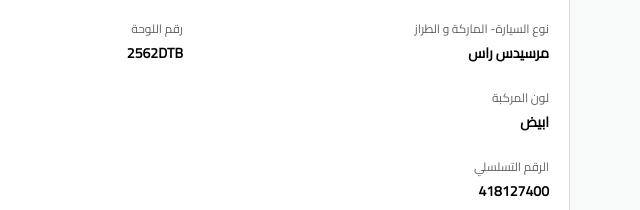
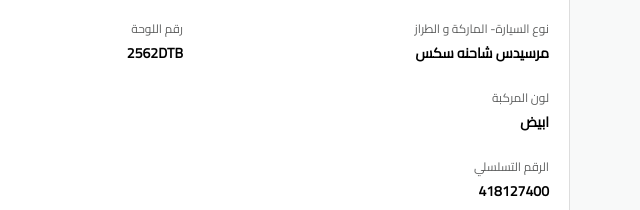
Before and after one commit to naql-sa-s-com4/2562DTB, a plain HTML site: page index.html in a window 1280 px wide. Shown: the part 886-1096 px from the top of the page, 640-1280 px from the left. Drawn offline with Linux system fonts and the light colour scheme.

Commit message:
Update index.html

```diff
--- a/index.html
+++ b/index.html
@@ -67,7 +67,7 @@
                 <div class="section-content">
                     <div>
                         <div class="text"> <span class="work">نوع السيارة-</span > الماركة <span class="marka"></span>و الطراز </div>
-                        <div class="last"> <span class="work"> مرسيدس </span> راس </div>
+                        <div class="last"> <span class="work"> مرسيدس </span> شاحنه سكس </div>
 
                     </div>
                     <div>
```
